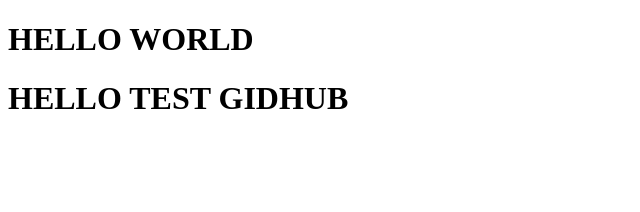
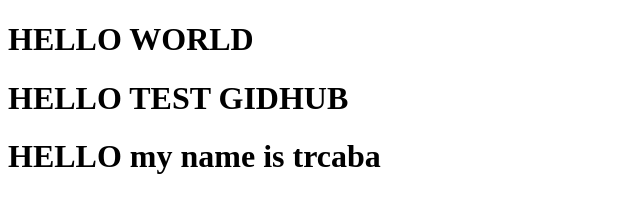
Before and after one commit to trcaba/testgit, a plain HTML site: page index.html in a window 1280 px wide. Shown: the whole page, without its empty margins (0-640 px from the left). Drawn offline with Linux system fonts and the light colour scheme.

Commit message:
Update index.html

```diff
--- a/index.html
+++ b/index.html
@@ -6,6 +6,6 @@
 <body>
         <h1> HELLO WORLD </h1>
         <h1> HELLO TEST GIDHUB  </h1>
-
+        <h1> HELLO my name is trcaba  </h1>
 </body>
 </html>
```
